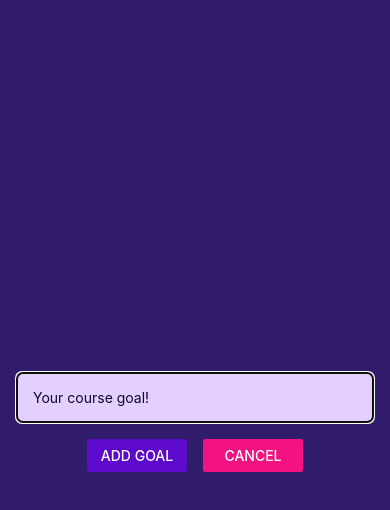
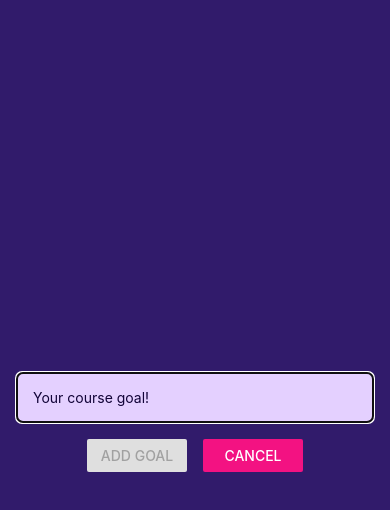
Before and after one commit to GedasIncirauskas/react-native-0, a React Native app: screen / in a window 390 px wide. Both pictures are taken after a click on the button "ADD NEW GOAL". Shown: the top 510 px of the page. Built offline with nearby package versions, Linux system fonts and the light colour scheme.

Commit message:
added input validation and styling

```diff
--- a/components/GoalInput.js
+++ b/components/GoalInput.js
@@ -18,7 +18,12 @@ const GoalInput = ({
         />
         <View style={styles.buttonContainer}>
           <View style={styles.button}>
-            <Button title="Add Goal" onPress={onAddGoal} color="#5e0acc" />
+            <Button
+              title="Add Goal"
+              onPress={onAddGoal}
+              color="#5e0acc"
+              disabled={enteredGoalText.length === 0}
+            />
           </View>
           <View style={styles.button}>
             <Button title="Cancel" onPress={onCancel} color="#f31282" />
--- a/components/GoalItem.js
+++ b/components/GoalItem.js
@@ -2,7 +2,11 @@ import { Pressable, StyleSheet, Text, View } from "react-native";
 
 const GoalItem = ({ text, onDeleteItem }) => {
   return (
-    <Pressable onPress={() => onDeleteItem(text)}>
+    <Pressable
+      onPress={() => onDeleteItem(text)}
+      style={({ pressed }) => pressed && { opacity: 0.5 }}
+      android_ripple={{ color: "blue" }}
+    >
       <View style={styles.listGoals}>
         <Text style={styles.goalText}>{text}</Text>
       </View>
```
